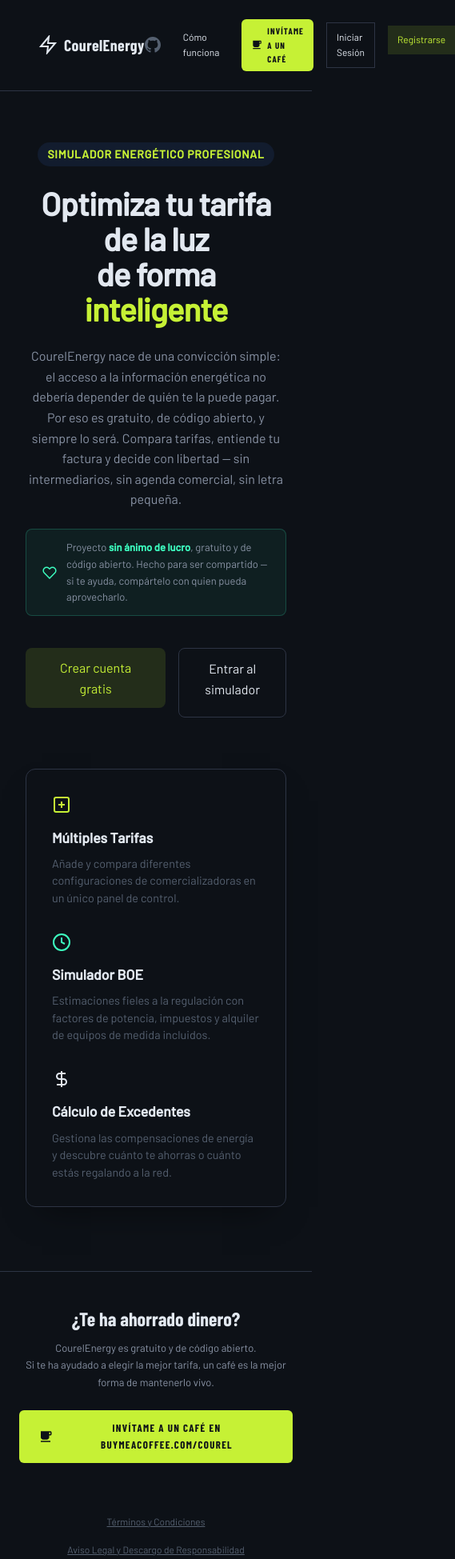
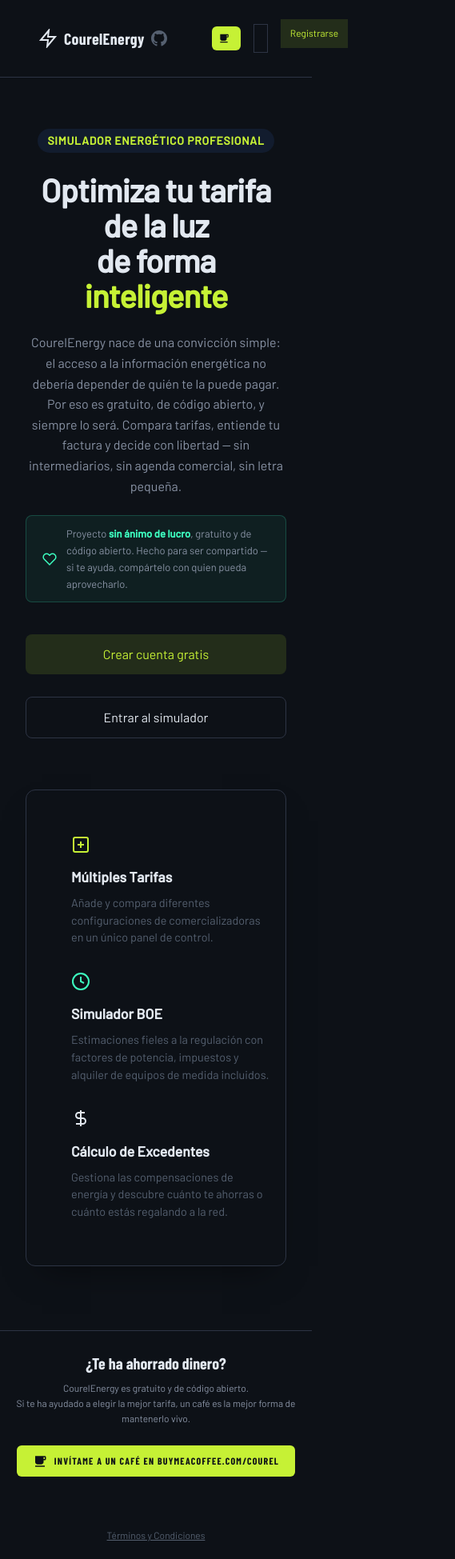
Before and after one commit to xantygc/courel_energy, a Next.js app: page / in a window 390 px wide. Shown: the top 1949 px of the page at 80% size, 569 px wide, since content can reach past the window. Built offline with nearby package versions, Linux system fonts and the light colour scheme.

Commit message:
feat(mobile): optimize landing, auth, and footer for mobile

```diff
--- a/app/globals.css
+++ b/app/globals.css
@@ -1046,3 +1046,92 @@ tfoot td:first-child { text-align: left; font-family: var(--font-body); }
     min-width: 32px; /* Increase slightly for readability */
   }
 }
+
+/* ── Page-Specific Adjustments ─────────────── */
+
+/* Landing page mobile */
+@media (max-width: 600px) {
+  /* Landing header compact */
+  .landing-page header {
+    padding: 1rem 1.5rem; /* Reduced from 1.5rem 3rem */
+  }
+
+  .landing-page header .btn-sm {
+    font-size: 12px;
+    padding: 0.5rem 0.75rem;
+  }
+
+  /* Landing hero */
+  .landing-page main {
+    padding: 2rem 1rem; /* Reduced from 4rem 2rem */
+  }
+
+  /* CTA buttons stack vertically */
+  .landing-page main > div > div:last-of-type {
+    flex-direction: column;
+    width: 100%;
+  }
+
+  .landing-page main .btn-primary,
+  .landing-page main > div > div:last-of-type .btn-sm {
+    width: 100%;
+  }
+
+  /* Feature cards */
+  .landing-page main > div:last-of-type > div {
+    grid-template-columns: 1fr;
+    gap: 1.5rem;
+    padding: 1.5rem; /* Reduced from 2rem */
+  }
+}
+
+/* Hide text on very small screens, show icons only */
+@media (max-width: 480px) {
+  .landing-page header a:not(.nav-logo):not(.btn-primary) {
+    font-size: 0; /* Hide text */
+    padding: 0.5rem;
+  }
+
+  .landing-page header a:not(.nav-logo) svg {
+    font-size: initial; /* Keep icons visible */
+  }
+
+  /* Info box compact */
+  .landing-page main > div > div[style*="rgba(61, 255, 192"] {
+    padding: 0.5rem 1rem;
+    font-size: 12px;
+  }
+}
+
+/* Auth pages */
+@media (max-width: 600px) {
+  .auth-container {
+    padding: 0 1rem;
+    margin-top: 2rem; /* Reduced from 4rem */
+  }
+
+  .auth-field {
+    margin-bottom: 1rem; /* Ensure spacing */
+  }
+}
+
+/* Footer */
+@media (max-width: 600px) {
+  .footer {
+    padding: 1.5rem 1rem 2rem; /* Reduced from 2.5rem 1.5rem 3rem */
+  }
+
+  .footer-hl {
+    font-size: 20px; /* Reduced from 24px */
+  }
+
+  .footer-sub {
+    font-size: 12px; /* Reduced from 13px */
+    line-height: 1.6;
+  }
+
+  .coffee-btn-lg {
+    padding: 10px 20px; /* Reduced from 12px 24px */
+    font-size: 12px; /* Reduced from 13px */
+  }
+}
```
